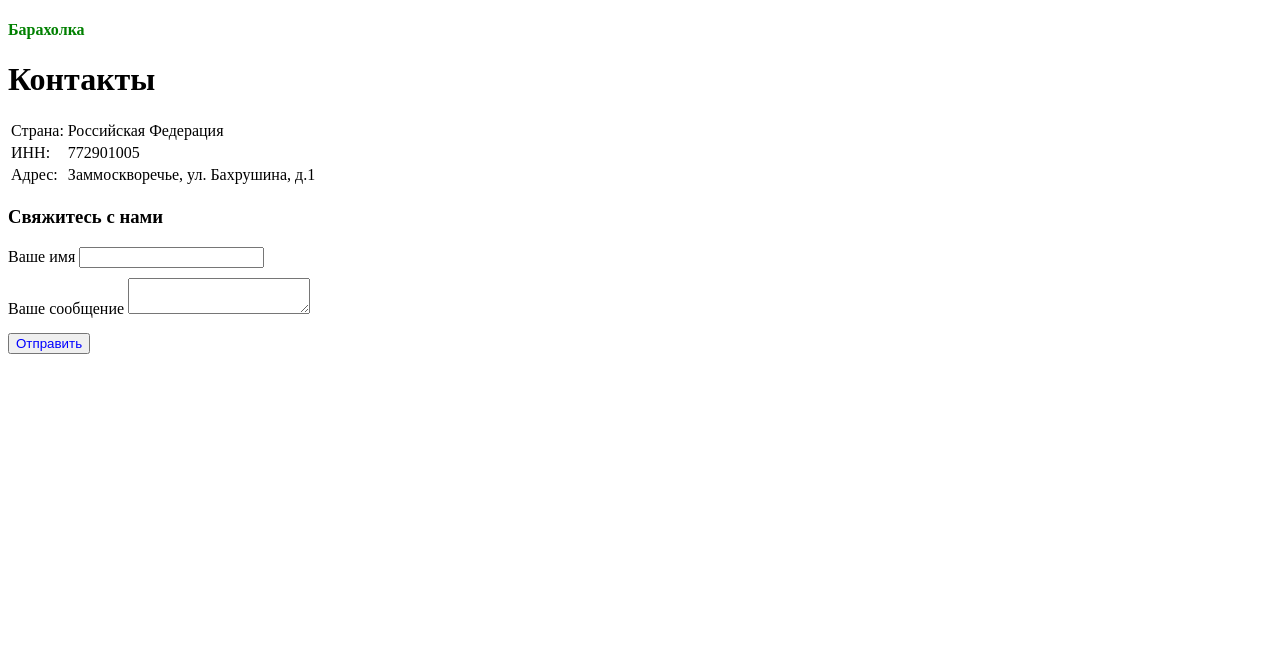
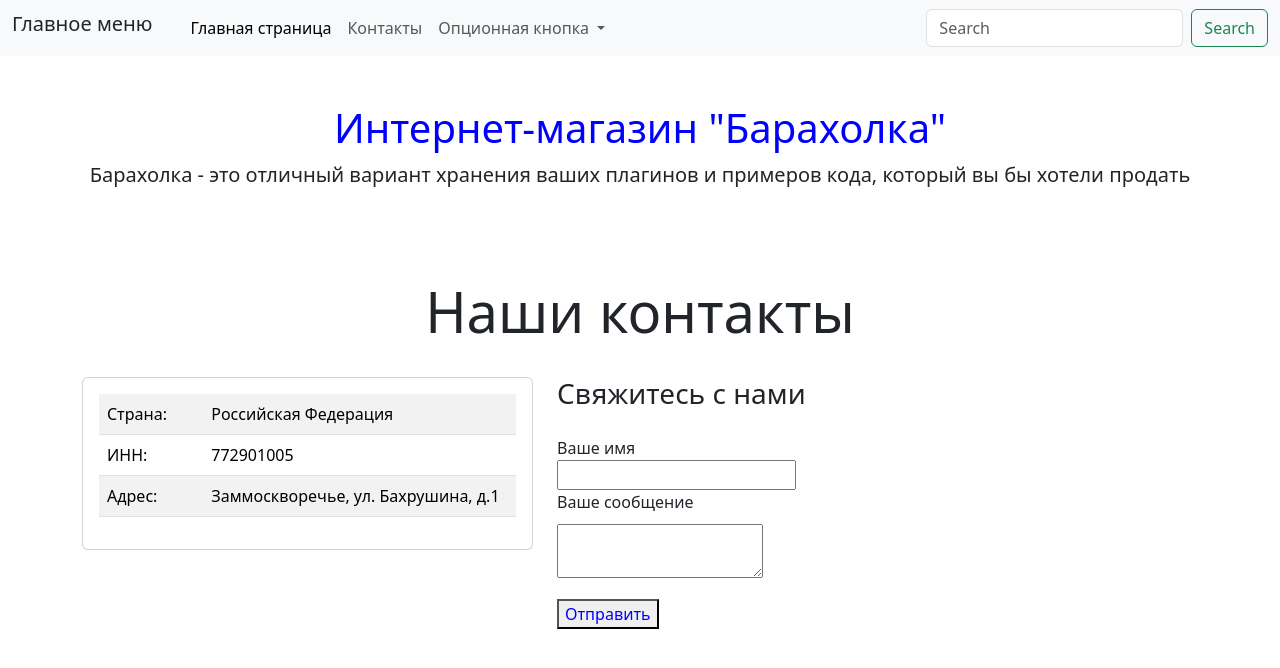
Before and after one commit to Dmitry-Nikandrov/deploy4, a Django app: page /contacts/ in a window 1280 px wide. Shown: the top 668 px of the page. Run offline with Django 5.2, Linux system fonts and the light colour scheme; some libraries are stand-ins or nearby versions.

Commit message:
24_Chablonizacia

```diff
--- a/catalog/models.py
+++ b/catalog/models.py
@@ -17,7 +17,7 @@ class Product(models.Model):
     name = models.CharField(max_length=150, verbose_name="наименование")
     description = models.CharField(max_length=150, verbose_name="описание")
     image = models.ImageField(
-        upload_to="photos/", blank=True, null=True, verbose_name="изображение"
+        upload_to="catalog/", blank=True, null=True, verbose_name="изображение"
     )
     category = models.ForeignKey(
         Category, on_delete=models.CASCADE, related_name="category"
--- /dev/null
+++ b/catalog/templates/catalog/base.html
@@ -0,0 +1,21 @@
+<!doctype html>
+<html lang="ru">
+<head>
+    <meta charset="utf-8">
+    <meta name="viewport" content="width=device-width, initial-scale=1">
+    <title>{% block title %}
+        <h1 align="center">Проект интернет-магазина</h1>
+    {% endblock %}</title>
+   <link rel="stylesheet" href="/static/css/bootstrap.min.css">
+</head>
+<body>
+{% include 'catalog/includes/menu.html' %}
+<div class="pricing-header px-3 py-3 pt-md-5 pb-md-4 mx-auto text-center">
+
+    <h1 align="center" style="color:blue">Интернет-магазин "Барахолка"</h1>
+    <p class="lead" >Барахолка - это отличный вариант хранения ваших плагинов и примеров кода, который вы бы хотели
+        продать</p>
+</div>
+{% block content %}{% endblock %}
+</body>
+</html>
--- a/catalog/templates/catalog/contacts.html
+++ b/catalog/templates/catalog/contacts.html
@@ -1,32 +1,22 @@
-<!doctype html>
-<html lang="ru">
-<head>
-    <meta charset="utf-8">
-    <meta name="viewport" content="width=device-width, initial-scale=1">
-    <title>Skystore</title>
-    <!-- Подключите статичеcкие файлы со стилями Bootstrap -->
-</head>
-<body>
-<div class="d-flex flex-column flex-md-row align-items-center p-3 px-md-4 mb-3 bg-white border-bottom box-shadow">
-    <h4 class="my-0 mr-md-auto font-weight-normal" style="color:green">Барахолка</h4>
-</div>
+{% extends 'catalog/base.html' %}
 
+{% block content %}
 <div class="pricing-header px-3 py-3 pt-md-5 pb-md-4 mx-auto text-center">
-    <h1 class="display-4">Контакты</h1>
+    <h1 class="display-4">Наши контакты</h1>
 </div>
 
 <div class="container">
     <div class="row text-start">
-        <div class="col-lg-9 col-md-6 col-sm-12">
+        <div class="col-lg-5 col-md-6 col-sm-12">
             <div class="card mb-4 box-shadow">
                 <div class="card-body">
                     <table class="table table-striped">
                         <tr>
-                            <td class="w-25">Страна:</td>
+                            <td class="w-5 ">Страна:</td>
                             <td>Российская Федерация</td>
                         </tr>
                         <tr>
-                            <td class="w-25">ИНН:</td>
+                            <td class="w-5">ИНН:</td>
                             <td>772901005</td>
                         </tr>
                         <tr>
@@ -37,17 +27,9 @@
                 </div>
             </div>
         </div>
-        <div class="col-lg-3 col-md-2 col-sm-12">
-            <div class="card mb-4 box-shadow">
-                <div class="card-header">
-                    <h3 class="my-0 font-weight-normal">Свяжитесь с нами</h3>
-                </div>
-
-            </div>
-        </div>
-    </div>
-
-    <form method="post">
+        <div class="col-lg-3 col-md-2 col-sm-12 ml-55">
+            <h3 class="my-15 font-weight-normal">Свяжитесь с нами</h3>
+            <form method="post" style="margin-top: 25px">
                 {% csrf_token %}
                 <div>
                     <label for="name"> Ваше имя</label>
@@ -61,7 +43,8 @@
             </form>
 
         </div>
+    </div>
 
-<!-- Подключите статичеcкие файлы со скриптами Bootstrap -->
-</body>
-</html>
+
+</div>
+{% endblock %}
--- /dev/null
+++ b/catalog/templates/catalog/includes/menu.html
@@ -0,0 +1,33 @@
+<nav class="navbar navbar-expand-lg bg-body-tertiary">
+  <div class="container-fluid">
+    <h5 >Главное меню</h5>
+    <button class="navbar-toggler" type="button" data-bs-toggle="collapse" data-bs-target="#navbarSupportedContent" aria-controls="navbarSupportedContent" aria-expanded="false" aria-label="Toggle navigation">
+      <span class="navbar-toggler-icon"></span>
+    </button>
+    <div class="collapse navbar-collapse" id="navbarSupportedContent">
+      <ul class="navbar-nav me-auto ml-3 mb-10 mb-lg-0">
+        <li class="nav-item">
+          <a class="nav-link active " style="margin-left:30px" aria-current="page" href="{% url 'catalog:main' %}">Главная страница</a>
+        </li>
+        <li class="nav-item">
+          <a class="nav-link" href="http://127.0.0.1:8000/contacts/">Контакты</a>
+        </li>
+        <li class="nav-item dropdown">
+          <a class="nav-link dropdown-toggle" href="#" role="button" data-bs-toggle="dropdown" aria-expanded="false">
+            Опционная кнопка
+          </a>
+          <ul class="dropdown-menu">
+            <li><a class="dropdown-item" href="#">Action</a></li>
+            <li><a class="dropdown-item" href="#">Another action</a></li>
+            <li><hr class="dropdown-divider"></li>
+            <li><a class="dropdown-item" href="#">Something else here</a></li>
+          </ul>
+        </li>
+      </ul>
+      <form class="d-flex" role="search">
+        <input class="form-control me-2" type="search" placeholder="Search" aria-label="Search">
+        <button class="btn btn-outline-success" type="submit">Search</button>
+      </form>
+    </div>
+  </div>
+</nav>
--- a/catalog/urls.py
+++ b/catalog/urls.py
@@ -1,12 +1,13 @@
 from django.urls import path
 
 from catalog.apps import CatalorConfig
-from catalog.views import home, home_contact, post_contact
+from catalog.views import home_contact, post_contact, product_all, product_detail
 
 app_name = CatalorConfig.name
 
 urlpatterns = [
-    path("home/", home, name="main"),
+    path("home/", product_all, name="main"),
     path("contacts/", home_contact, name="contacts"),
     path("contacts_post/", post_contact, name="contacts_post"),
+    path("products/<int:pk>", product_detail, name="products"),
 ]
--- a/catalog/views.py
+++ b/catalog/views.py
@@ -1,5 +1,7 @@
 from django.http import HttpResponse
 from django.shortcuts import render
+
+from catalog.models import Product
 
 
 def home(request):
@@ -18,3 +20,15 @@ def post_contact(request):
             f"Спасибо, {name}! Ваше сообщение успешно отправлено и получено"
         )
     return render(request, "catalog/contacts.html")
+
+
+def product_detail(request, pk):
+    product = Product.objects.get(id=pk)
+    context = {"product": product}
+    return render(request, template_name="catalog/product.html", context=context)
+
+
+def product_all(request):
+    products = Product.objects.all()
+    context = {"products": products}
+    return render(request, "catalog/main.html", context=context)
--- a/config/settings.py
+++ b/config/settings.py
@@ -112,5 +112,5 @@ STATIC_URL = "static/"
 
 DEFAULT_AUTO_FIELD = "django.db.models.BigAutoField"
 
-MEDIA_URL = '/media/'
-MEDIA_ROOT = os.path.join(BASE_DIR, 'media')
+MEDIA_URL = "/media/"
+MEDIA_ROOT = os.path.join(BASE_DIR, "media")
--- a/config/urls.py
+++ b/config/urls.py
@@ -1,7 +1,7 @@
+from django.conf import settings
+from django.conf.urls.static import static
 from django.contrib import admin
 from django.urls import include, path
-from django.conf import settings
-from django.conf.urls.static import static
 
 urlpatterns = [
     path("admin/", admin.site.urls),
```
Also changed, not shown: catalog/management/commands/add_products.py (+103 -7 lines), catalog/templates/catalog/main.html (+29 -23 lines), catalog/templates/catalog/product.html (added, +19 -0 lines), catalog/templatetags/my_tags.py (added, +10 -0 lines), media/Apelson.jpg (added), media/Ogursy.jpg (added), media/Styralni_poroshok.jpg (added), media/cabachki.jpg (added). Lines whose indentation alone changed are shown as unchanged.
